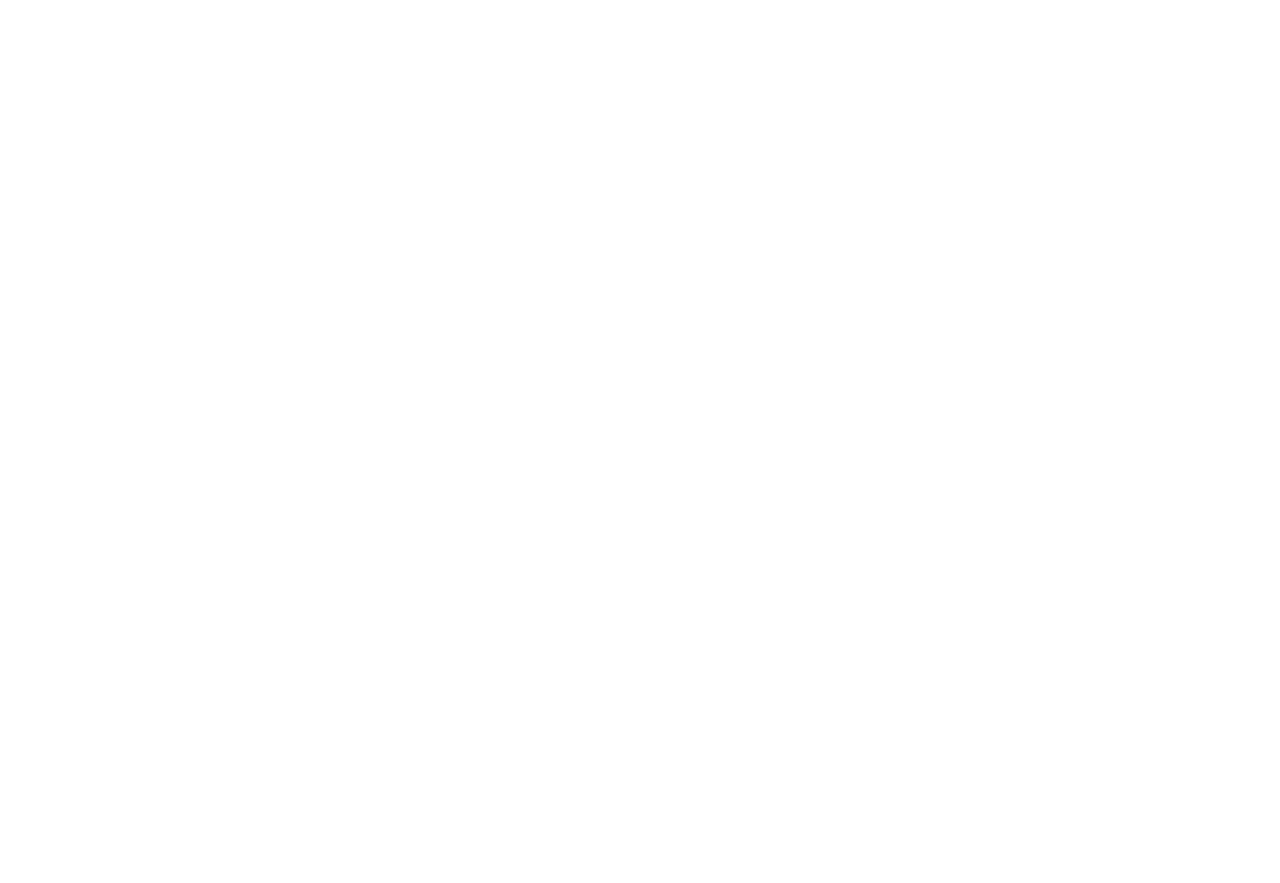
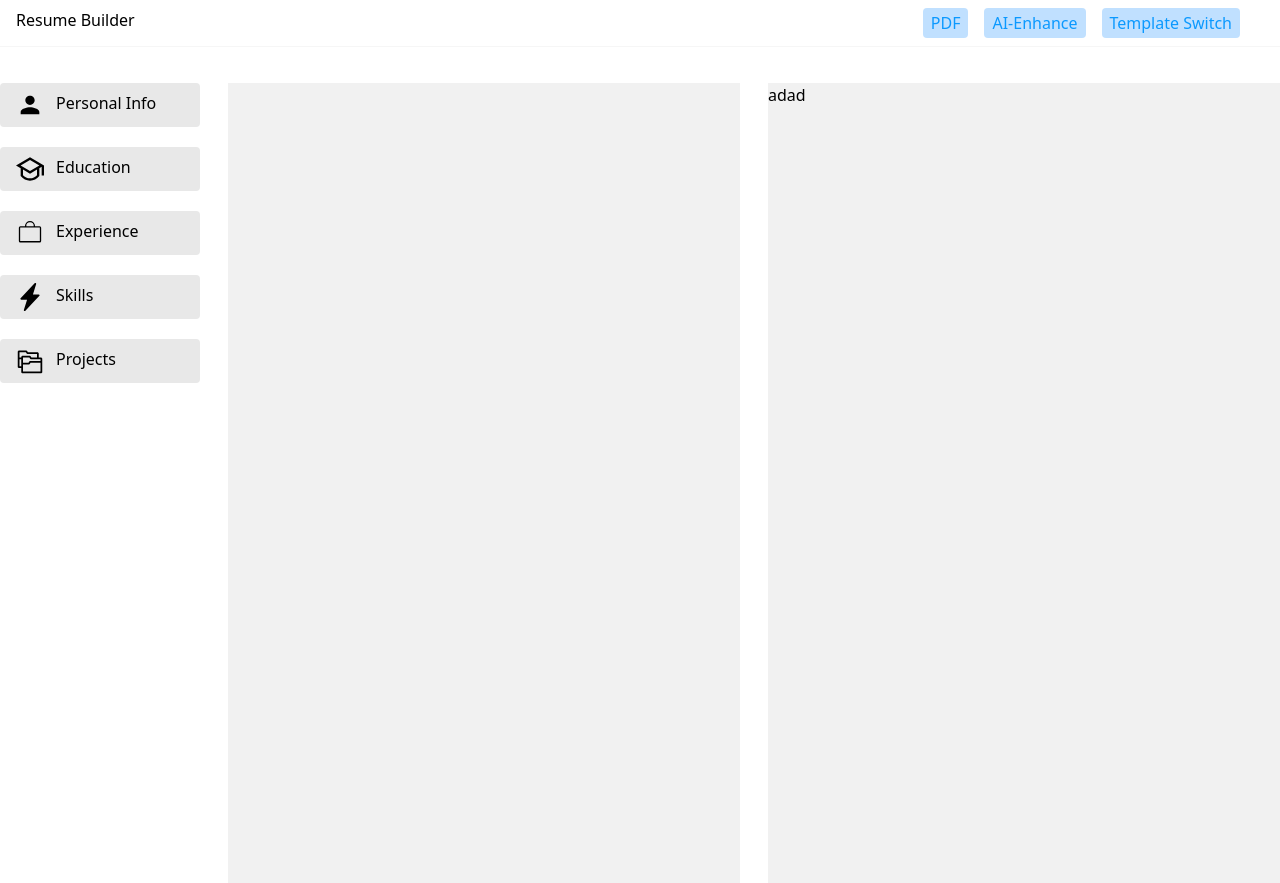
Before and after one commit to asiduki/Ai-Resume-Builder, a React (Vite) app in the folder Client/: page /Index in a window 1280 px wide. Before the commit this address had no page. Before the commit the page ends 800 px from the top, so only its background shows below. Built offline with nearby package versions, Linux system fonts and the light colour scheme.

Commit message:
Work on index.js

```diff
--- a/Client/package.json
+++ b/Client/package.json
@@ -16,6 +16,7 @@
     "react": "^19.1.0",
     "react-dom": "^19.1.0",
     "react-hook-form": "^7.60.0",
+    "react-icons": "^5.5.0",
     "react-router-dom": "^7.6.3",
     "tailwindcss": "^4.1.11"
   },
--- /dev/null
+++ b/Client/src/Components/Navbar.jsx
@@ -0,0 +1,18 @@
+import React from 'react'
+
+const Navbar = () => {
+  return (
+    <div className='flex justify-between w-full mt-2'>
+      <div className='ml-4 '>Resume Builder</div>
+      <div>
+        <ul className='flex gap-4 mr-10'>
+            <button className='bg-[#c0e0ff] px-2 rounded text-[#0b99ff] py-[3px]'>PDF</button>
+            <button className='bg-[#c0e0ff] px-2 rounded text-[#0b99ff] py-[3px]'>AI-Enhance</button>
+            <button className='bg-[#c0e0ff] px-2 rounded text-[#0b99ff] py-[3px]'>Template Switch</button>
+        </ul>
+      </div>
+    </div>
+  )
+}
+
+export default Navbar
--- /dev/null
+++ b/Client/src/Pages/Index.jsx
@@ -0,0 +1,71 @@
+import React from "react";
+import Navbar from "../Components/Navbar";
+import { NavLink } from "react-router-dom";
+import { MdPerson } from "react-icons/md";
+import { RiGraduationCapLine } from "react-icons/ri";
+import { PiBagSimpleLight } from "react-icons/pi";
+import { BsFillLightningChargeFill } from "react-icons/bs";
+import { VscFileSubmodule } from "react-icons/vsc";
+
+const Index = () => {
+  return (
+    <div>
+      <Navbar />
+      <hr className="mt-2 text-[#f6f6f6]" />
+      <div className="flex gap-5 w-full mt-9 justify-between h-full">
+        <div className="flex flex-col gap-5">
+          <NavLink
+          to="/index"
+            className={({
+              isActive,
+            }) => `pl-4 rounded w-50 py-2 pr-10 hover:bg-[#e8e8e8] cursor-pointer flex gap-3
+          ${isActive ? "bg-[#e8e8e8]" : "bg-white"}`}
+          >
+            <MdPerson className="h-7 w-7" /> Personal Info
+          </NavLink>
+          <NavLink
+          to="#"
+            className={({
+              isActive,
+            }) => `pl-4 rounded w-50 py-2 pr-10 hover:bg-[#e8e8e8] cursor-pointer flex gap-3
+          ${isActive ? "bg-[#e8e8e8]" : "bg-white"}`}
+          >
+            <RiGraduationCapLine className="h-7 w-7" />
+            Education
+          </NavLink>
+          <NavLink
+            className={({
+              isActive,
+            }) => `pl-4 rounded w-50 py-2 pr-10 hover:bg-[#e8e8e8] cursor-pointer flex gap-3
+          ${isActive ? "bg-[#e8e8e8]" : "bg-white"}`}
+          >
+            <PiBagSimpleLight className="h-7 w-7" />
+            Experience
+          </NavLink>
+          <NavLink
+            className={({
+              isActive,
+            }) => `pl-4 rounded w-50 py-2 pr-10 hover:bg-[#e8e8e8] cursor-pointer flex gap-3
+          ${isActive ? "bg-[#e8e8e8]" : "bg-white"}`}
+          >
+            <BsFillLightningChargeFill className="h-7 w-7" />
+            Skills
+          </NavLink>
+          <NavLink
+            className={({
+              isActive,
+            }) => `pl-4 rounded w-50 py-2 pr-10 hover:bg-[#e8e8e8] cursor-pointer flex gap-3
+          ${isActive ? "bg-[#e8e8e8]" : "bg-white"}`}
+          >
+            <VscFileSubmodule className="h-7 w-7" />
+            Projects
+          </NavLink>
+        </div>
+        <div className="w-[40%] bg-[#f1f1f1] h-[100vh]"></div>
+        <div className="w-[40%] bg-[#f1f1f1] h-[100vh]">adad</div>
+      </div>
+    </div>
+  );
+};
+
+export default Index;
--- a/Client/src/Routing/Routing.jsx
+++ b/Client/src/Routing/Routing.jsx
@@ -3,6 +3,7 @@ import { Routes, Route } from 'react-router-dom'
 import Login from '../Pages/Login'
 import Landing from '../Pages/Landing'
 import Signup from '../Pages/Signup'
+import Index from '../Pages/Index'
 
 const Routing = () => {
   return (
@@ -11,6 +12,7 @@ const Routing = () => {
         <Route path="/" element={<Landing />} />
         <Route path="/Login" element={<Login />} />
         <Route path="/Signup" element={<Signup />} />
+        <Route path="/Index" element={<Index/>}/>
      </Routes>
     </>
   )
```
Also changed, not shown: 2 other files (tests, documents, lock files or other folders).
